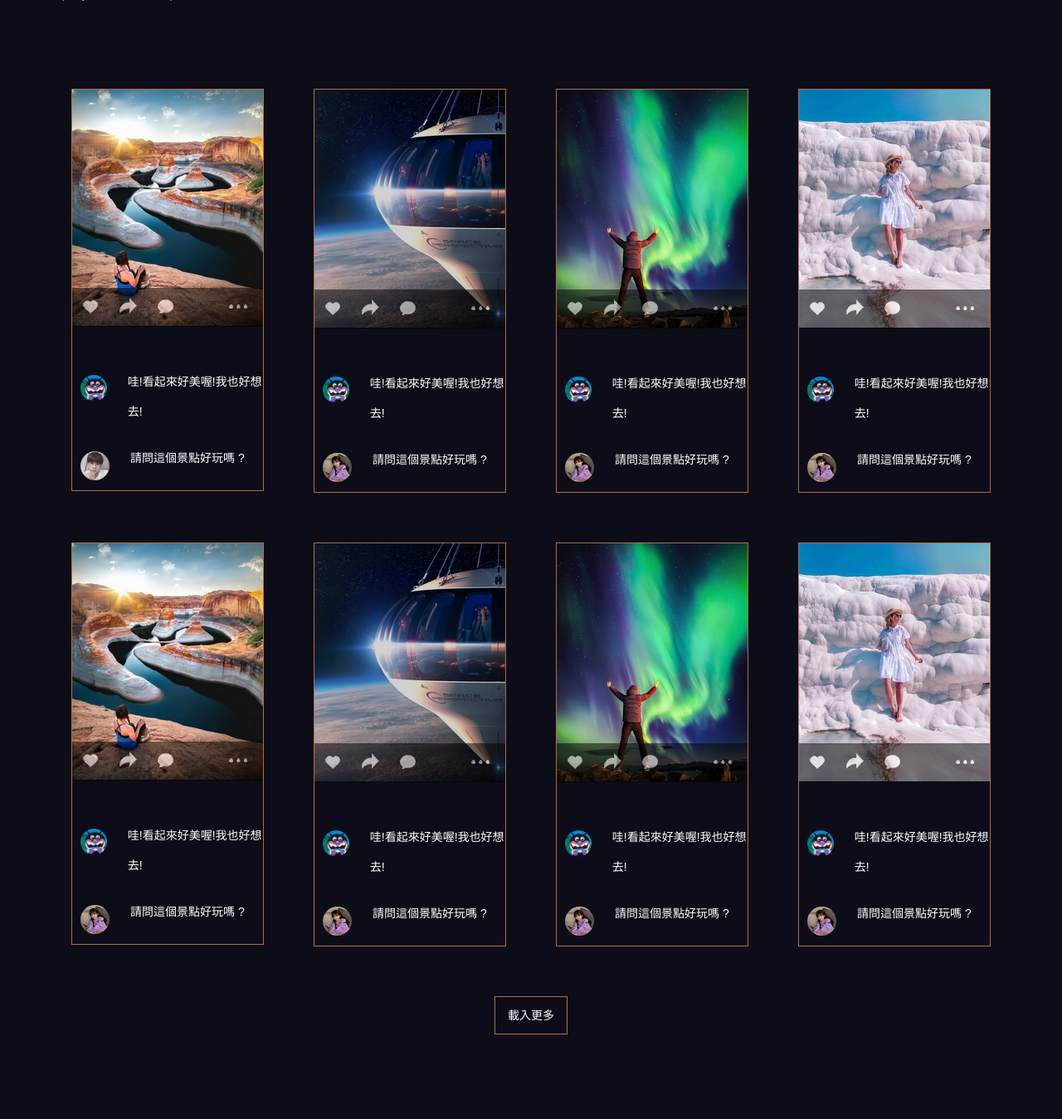
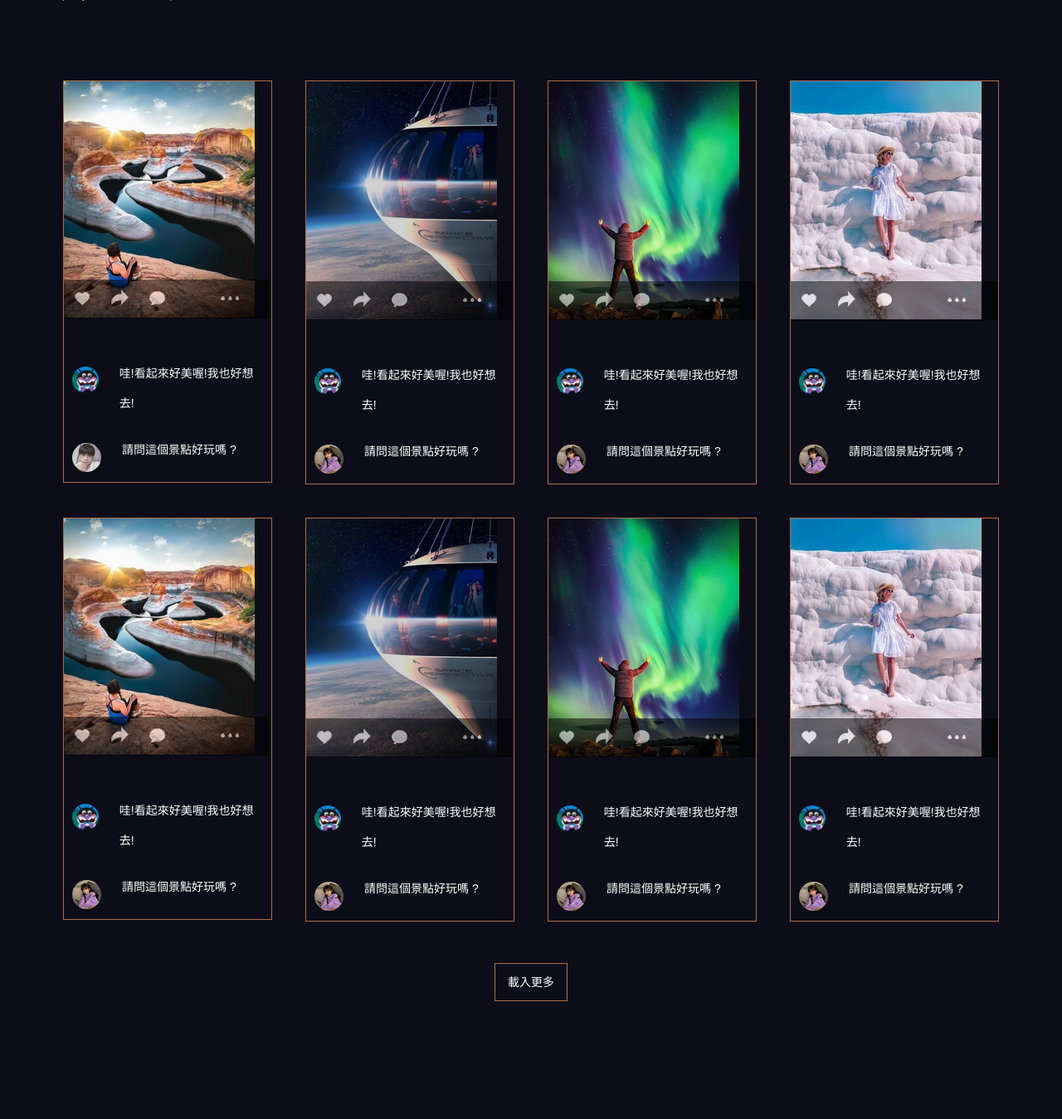
Before and after one commit to chickhack/CED102-G3, a PHP site: page /dev/photowall.html in a window 1280 px wide; the page is wider, and only the part inside the window is pictured. Shown: the part 14-1363 px from the top of that part at 83% size. After the commit the page ends 1221 px from the top of that part, so only its background shows below. Run offline with PHP 8.4, Linux system fonts and the light colour scheme; some libraries are stand-ins or nearby versions.

Commit message:
no message

```diff
--- a/dev/css/pages/photowall.css
+++ b/dev/css/pages/photowall.css
@@ -20,9 +20,9 @@ body {
 }
 
 .grid-item {
-  margin: 30px;
+  margin: 20px;
   border: 1px solid #AD6E4A;
-  width: 230px;
+  width: 250px;
   display: inline-block;
 }
 
--- a/dev/sass/pages/photowall.scss
+++ b/dev/sass/pages/photowall.scss
@@ -12,9 +12,9 @@ body{
   padding-top: 6%;
 }
 .grid-item{
-  margin: 30px;
+  margin: 20px;
   border: 1px solid #AD6E4A;
-  width: 230px;
+  width: 250px;
 
   //test
   display: inline-block;
```
Also changed, not shown: dist/css/pages/photowall.css (+3 -3 lines).
